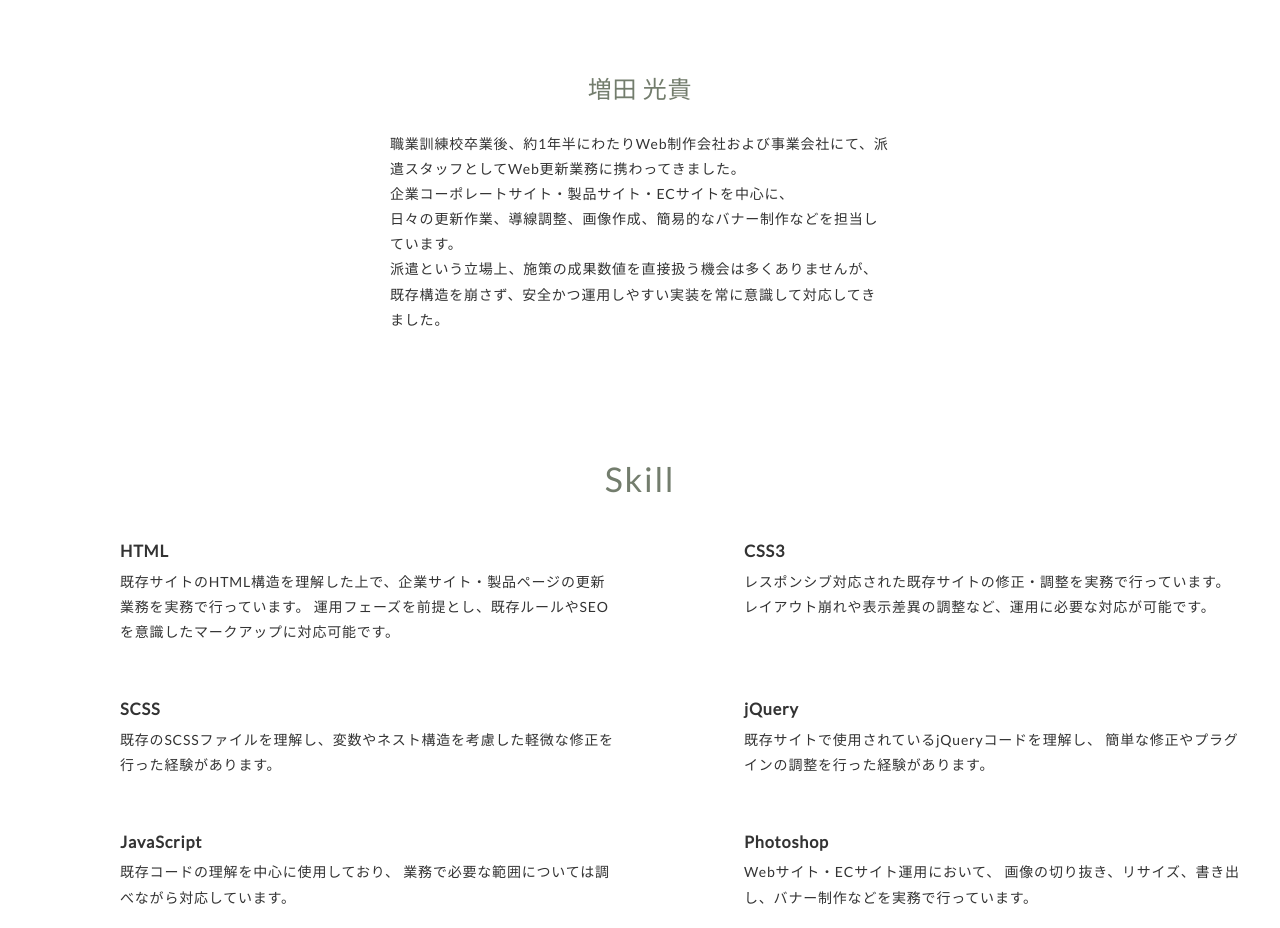
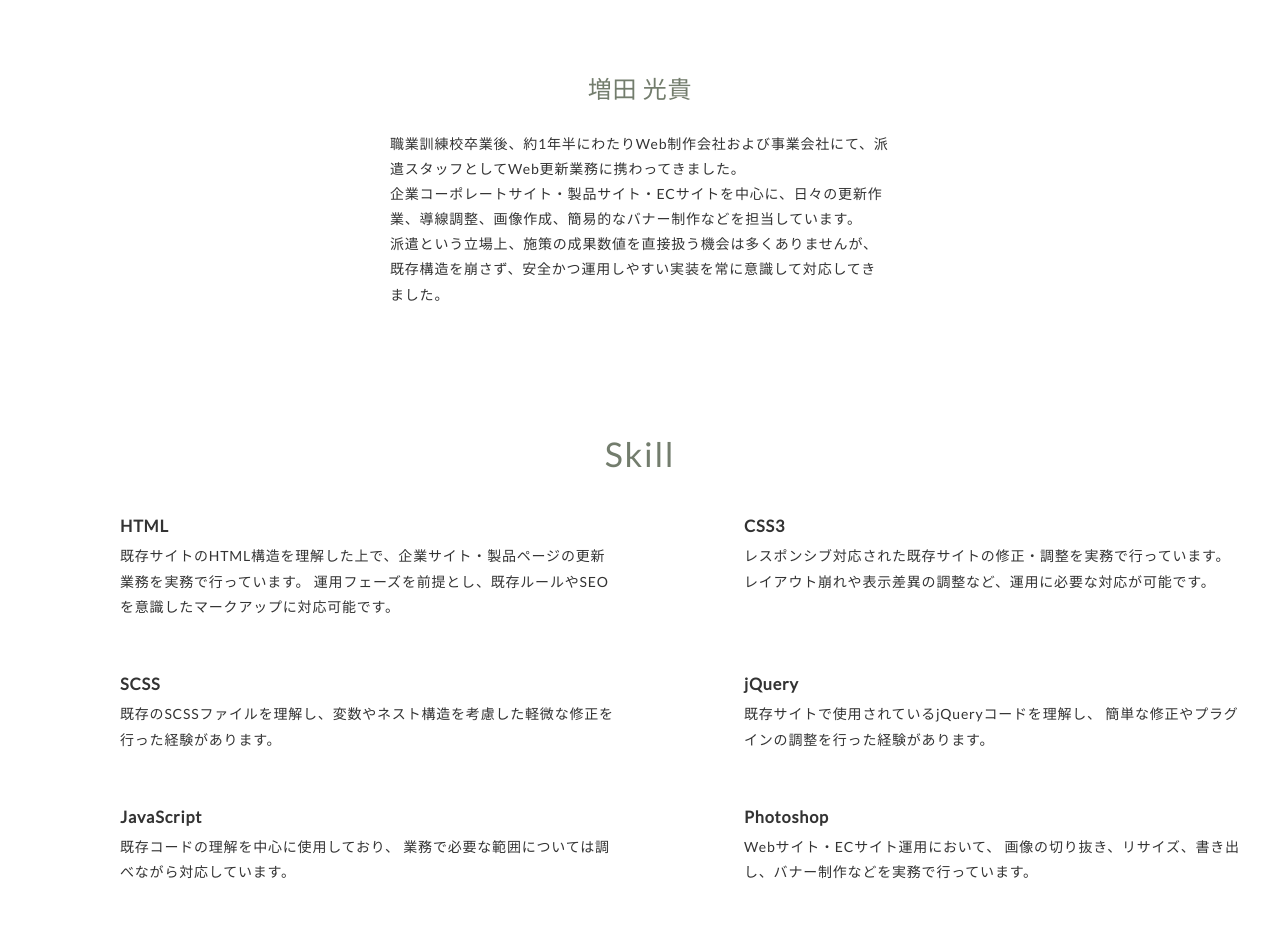
Before and after one commit to MasudaKoki/masudakoki, a plain HTML site: page index.html in a window 1280 px wide. Shown: the part 1900-2828 px from the top of the page. Drawn offline with nearby package versions, Linux system fonts and the light colour scheme.

Commit message:
Add files via upload

```diff
--- a/index.html
+++ b/index.html
@@ -122,8 +122,7 @@
         <div class="inner">
           <p class="profile-title">増田 光貴</p>
           <p class="profile-text">
-            職業訓練校卒業後、約1年半にわたりWeb制作会社および事業会社にて、派遣スタッフとしてWeb更新業務に携わってきました。<br>企業コーポレートサイト・製品サイト・ECサイトを中心に、<br>
-            日々の更新作業、導線調整、画像作成、簡易的なバナー制作などを担当しています。<br>
+            職業訓練校卒業後、約1年半にわたりWeb制作会社および事業会社にて、派遣スタッフとしてWeb更新業務に携わってきました。<br>企業コーポレートサイト・製品サイト・ECサイトを中心に、日々の更新作業、導線調整、画像作成、簡易的なバナー制作などを担当しています。<br>
             派遣という立場上、施策の成果数値を直接扱う機会は多くありませんが、既存構造を崩さず、安全かつ運用しやすい実装を常に意識して対応してきました。
           </p>
         </div>
```
